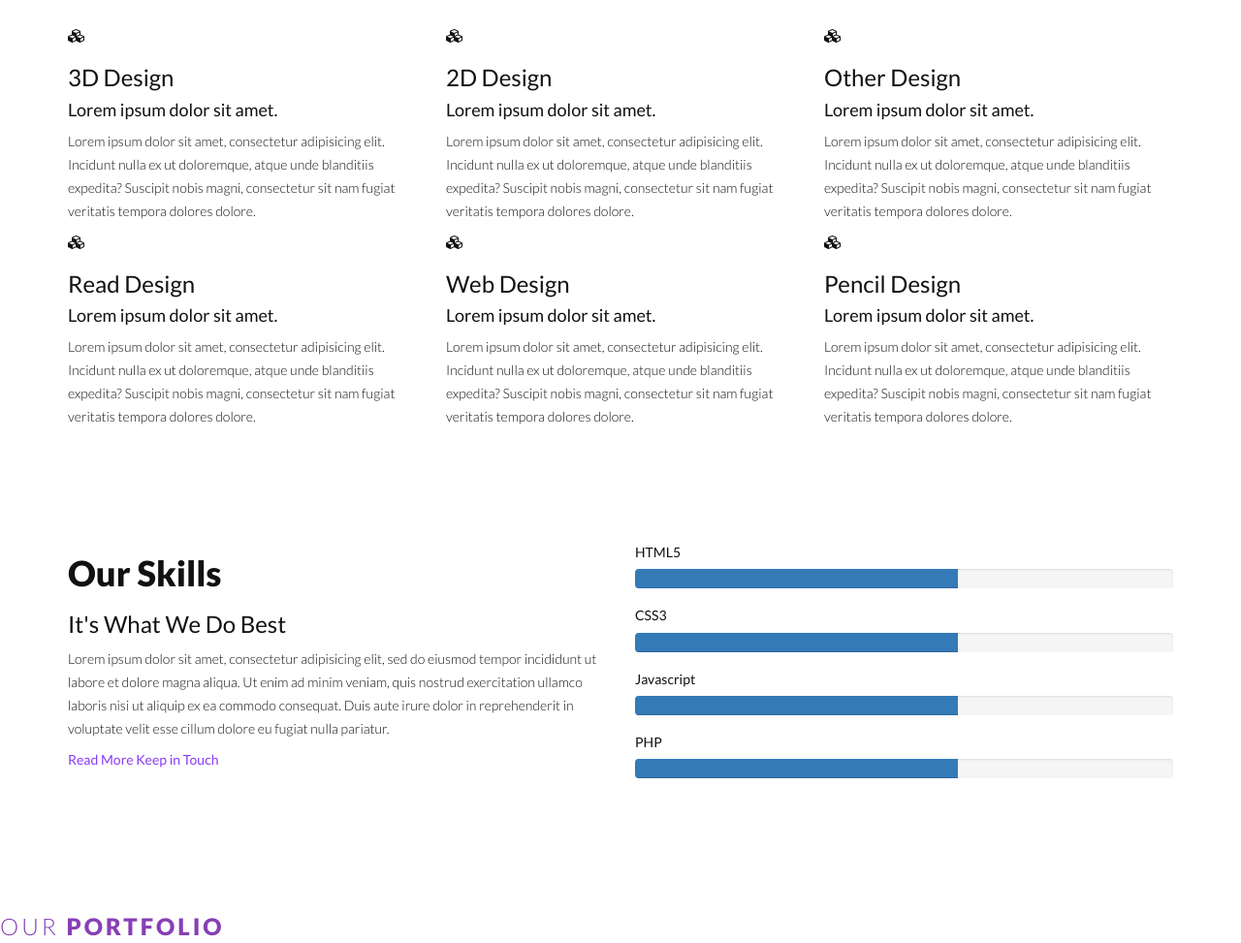
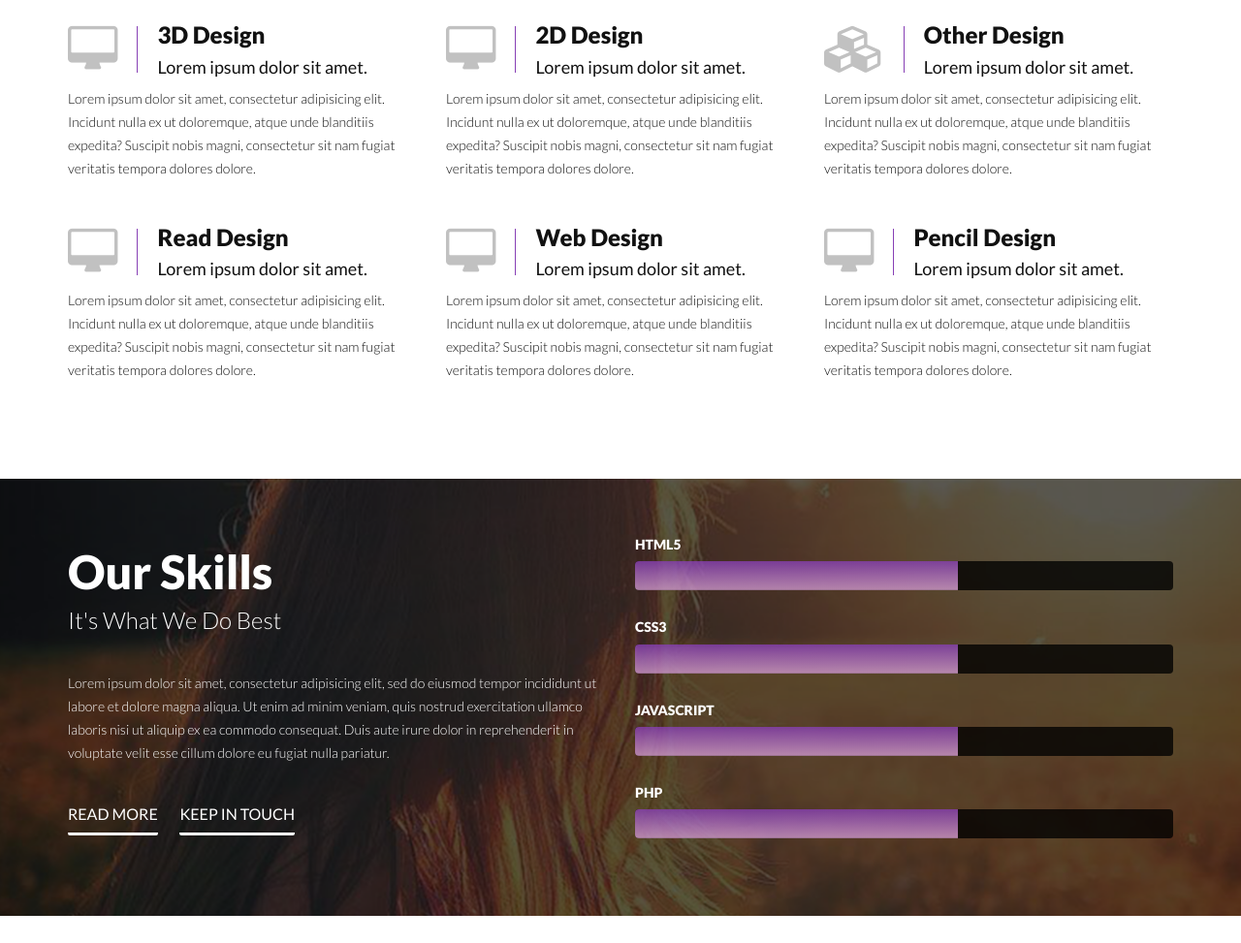
Before and after one commit to izzycode/Training, a plain HTML site: page ResponsiveWithBootstrap/index.html in a window 1280 px wide. Shown: the part 1180-2153 px from the top of the page at 97% size. Drawn offline with nearby package versions, Linux system fonts and the light colour scheme.

Commit message:
ResponsiveWithBootstrap: main.css: sesrvices and skills

```diff
--- a/ResponsiveWithBootstrap/css/main.css
+++ b/ResponsiveWithBootstrap/css/main.css
@@ -152,3 +152,103 @@ hr.icon:after{
 /*-----------------------------------------------------------
   Services
 ------------------------------------------------------------*/
+.service-item{
+  margin-bottom: 40px;
+}
+
+.service-item i{
+  font-size: 48px;
+  float: left;
+  color: #c1c1c1;
+  border-right: 1px solid #873fb5;
+  padding-right:  20px;
+}
+
+.service-title{
+  margin-top: -24px;
+  margin-left: 20px;
+  display: inline-block;
+}
+
+.service-title h3{
+  color: #111;
+  font-weight: 900;
+}
+
+.setvice-title h4{
+  color: #873fb5;
+  font-weight: 300;
+}
+
+
+/*-----------------------------------------------------------
+  Skills
+------------------------------------------------------------*/
+#skills{
+  background: url(../images/background3.png) fixed;
+  background-repeat: no-repeat;
+  background-position: center;
+  background-size: cover;
+  color: #fff;
+}
+
+#skills h1{
+  font-size: 48px;
+}
+
+#skills h3{
+  font-weight: 300;
+  margin-top: 0;
+}
+
+#skills p{
+  margin: 40px 0;
+}
+
+.button{
+  color: #fff;
+  font-size: 16px;
+  text-transform: uppercase;
+  border-bottom: 3px solid #fff;
+  border-radius: 2px;
+  padding-bottom: 10px;
+}
+
+.button:hover{
+  border-color: #873fb5;
+}
+
+#skills .button:last-child{
+  margin-left: 20px;
+}
+
+.progress{
+  height: 30px;
+  margin-bottom: 30px;
+  opacity: .78;
+  background-color: #000;
+  box-shadow: none;
+}
+
+.progress-bar{
+  /* Permalink - use to edit and share this gradient: http://colorzilla.com/gradient-editor/#873fb5+0,d39cd1+100 */
+  background: rgb(135,63,181); /* Old browsers */
+  background: -moz-linear-gradient(top,  rgba(135,63,181,1) 0%, rgba(211,156,209,1) 100%); /* FF3.6-15 */
+  background: -webkit-linear-gradient(top,  rgba(135,63,181,1) 0%,rgba(211,156,209,1) 100%); /* Chrome10-25,Safari5.1-6 */
+  background: linear-gradient(to bottom,  rgba(135,63,181,1) 0%,rgba(211,156,209,1) 100%); /* W3C, IE10+, FF16+, Chrome26+, Opera12+, Safari7+ */
+  filter: progid:DXImageTransform.Microsoft.gradient( startColorstr='#873fb5', endColorstr='#d39cd1',GradientType=0 ); /* IE6-9 */
+}
+
+.progress-bars h5{
+  font-weight: 900;
+  text-transform: uppercase;
+}
+
+
+/*-----------------------------------------------------------
+  Portfolio
+------------------------------------------------------------*/
+
+/*-----------------------------------------------------------
+  Contact
+------------------------------------------------------------*/
--- a/ResponsiveWithBootstrap/index.html
+++ b/ResponsiveWithBootstrap/index.html
@@ -68,7 +68,7 @@
 
           <div class="col-md-4 col-sm-6 col-xs-12 service-item">
             <header>
-              <i class="fa fa-cubes"></i>
+              <i class="fa fa-desktop"></i>
               <div class="service-title">
                 <h3>3D Design</h3>
                 <h4>Lorem ipsum dolor sit amet.</h4>
@@ -78,7 +78,7 @@
           </div>
           <div class="col-md-4 col-sm-6 col-xs-12 service-item">
             <header>
-              <i class="fa fa-cubes"></i>
+              <i class="fa fa-desktop"></i>
               <div class="service-title">
                 <h3>2D Design</h3>
                 <h4>Lorem ipsum dolor sit amet.</h4>
@@ -98,7 +98,7 @@
           </div>
           <div class="col-md-4 col-sm-6 col-xs-12 service-item">
             <header>
-              <i class="fa fa-cubes"></i>
+              <i class="fa fa-desktop"></i>
               <div class="service-title">
                 <h3>Read Design</h3>
                 <h4>Lorem ipsum dolor sit amet.</h4>
@@ -108,7 +108,7 @@
           </div>
           <div class="col-md-4 col-sm-6 col-xs-12 service-item">
             <header>
-              <i class="fa fa-cubes"></i>
+              <i class="fa fa-desktop"></i>
               <div class="service-title">
                 <h3>Web Design</h3>
                 <h4>Lorem ipsum dolor sit amet.</h4>
@@ -118,7 +118,7 @@
           </div>
           <div class="col-md-4 col-sm-6 col-xs-12 service-item">
             <header>
-              <i class="fa fa-cubes"></i>
+              <i class="fa fa-desktop"></i>
               <div class="service-title">
                 <h3>Pencil Design</h3>
                 <h4>Lorem ipsum dolor sit amet.</h4>
```
